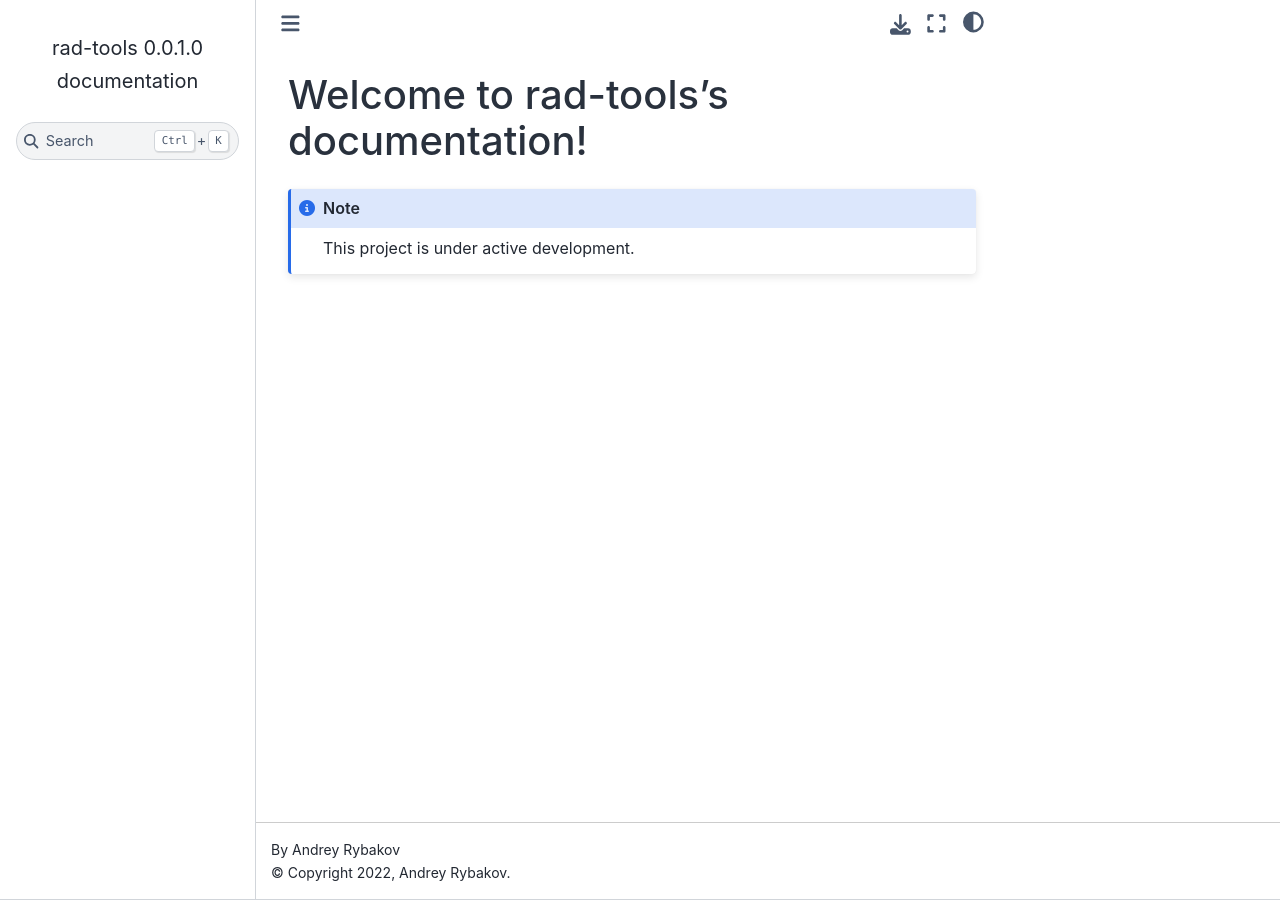
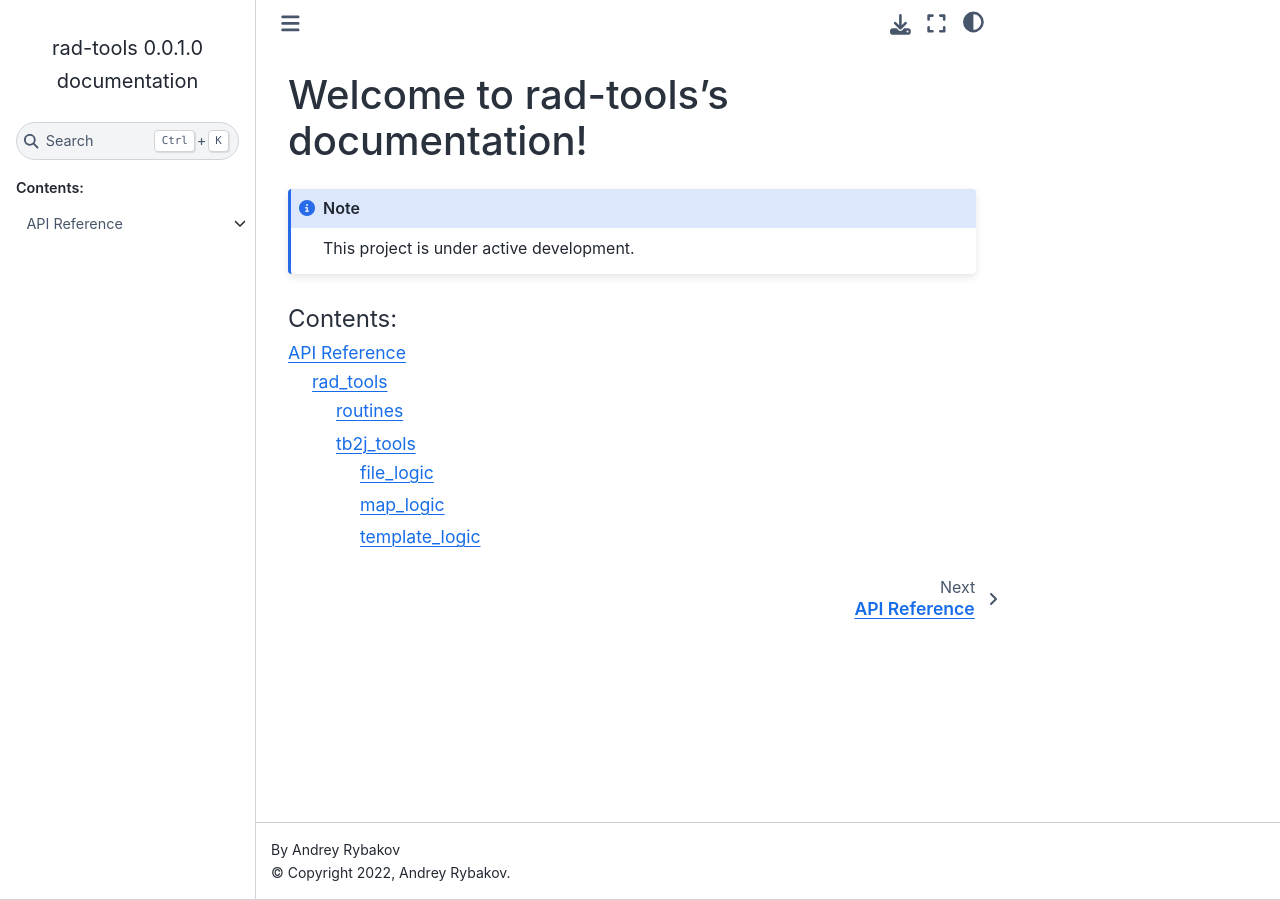
Before and after one commit to adrybakov/rad-tools, a Sphinx documentation site: the page built from docs/source/index.rst, in a window 1280 px wide. Built offline with Sphinx 7.4.7 and the Sphinx Book theme 1.1.4, drawn with Linux system fonts in a browser that asks for light colours.

Commit message:
Switched to manual structure

```diff
--- /dev/null
+++ b/docs/source/api.rst
@@ -0,0 +1,7 @@
+API Reference
+=============
+
+.. toctree::
+   :maxdepth: 5
+
+   rad_tools
--- a/docs/source/conf.py
+++ b/docs/source/conf.py
@@ -36,13 +36,9 @@ extensions = [
     'sphinx.ext.doctest',
     'sphinx.ext.autodoc',
     'sphinx.ext.autosummary',
-    'autoapi.extension',
     'sphinx.ext.viewcode',
     'numpydoc',
 ]
-
-# AutoApi
-autoapi_dirs = [join("..", "..", "rad_tools"), join("..", "..", "scripts")]
 
 # List of patterns, relative to source directory, that match files and
 # directories to ignore when looking for source files.
--- a/docs/source/index.rst
+++ b/docs/source/index.rst
@@ -10,5 +10,7 @@ Welcome to rad-tools's documentation!
     This project is under active development.
 
 .. toctree::
-   :maxdepth: 1
+   :maxdepth: 6
    :caption: Contents:
+
+   api
--- /dev/null
+++ b/docs/source/rad_tools.tb2j_tools.file_logic.rst
@@ -0,0 +1,8 @@
+file_logic
+----------
+
+.. automodule:: rad_tools.tb2j_tools.file_logic
+   :members:
+   :private-members:
+   :undoc-members:
+   :show-inheritance:
--- /dev/null
+++ b/docs/source/rad_tools.tb2j_tools.map_logic.rst
@@ -0,0 +1,8 @@
+map_logic
+---------
+
+.. automodule:: rad_tools.tb2j_tools.map_logic
+   :members:
+   :private-members:
+   :undoc-members:
+   :show-inheritance:
--- /dev/null
+++ b/docs/source/rad_tools.tb2j_tools.template_logic.rst
@@ -0,0 +1,8 @@
+template_logic
+--------------
+
+.. automodule:: rad_tools.tb2j_tools.template_logic
+   :members:
+   :private-members:
+   :undoc-members:
+   :show-inheritance:
```
Also changed, not shown: docs/source/rad_tools.routines.rst (added, +7 -0 lines), docs/source/rad_tools.rst (added, +13 -0 lines), docs/source/rad_tools.tb2j_tools.rst (added, +14 -0 lines), 1 other file.
